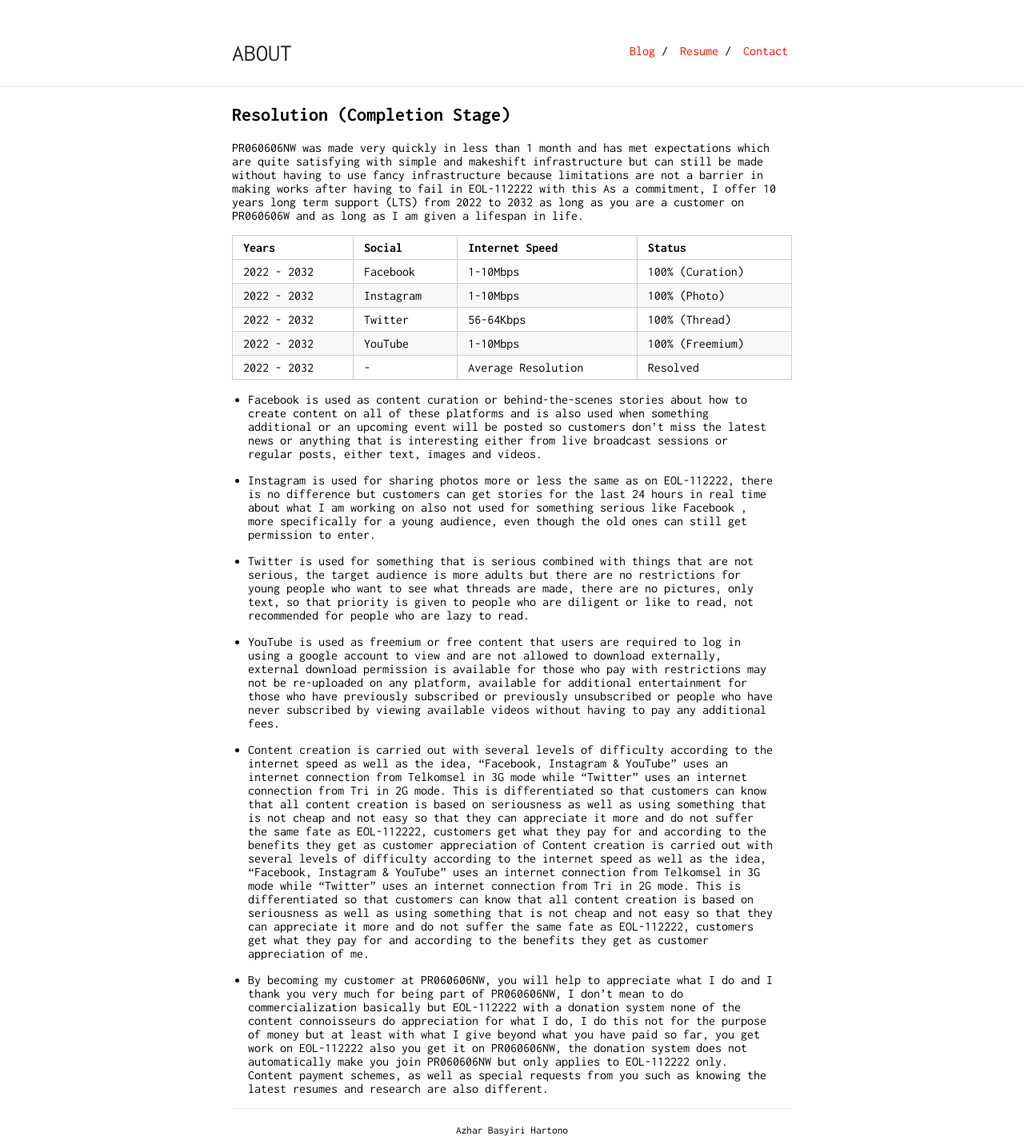
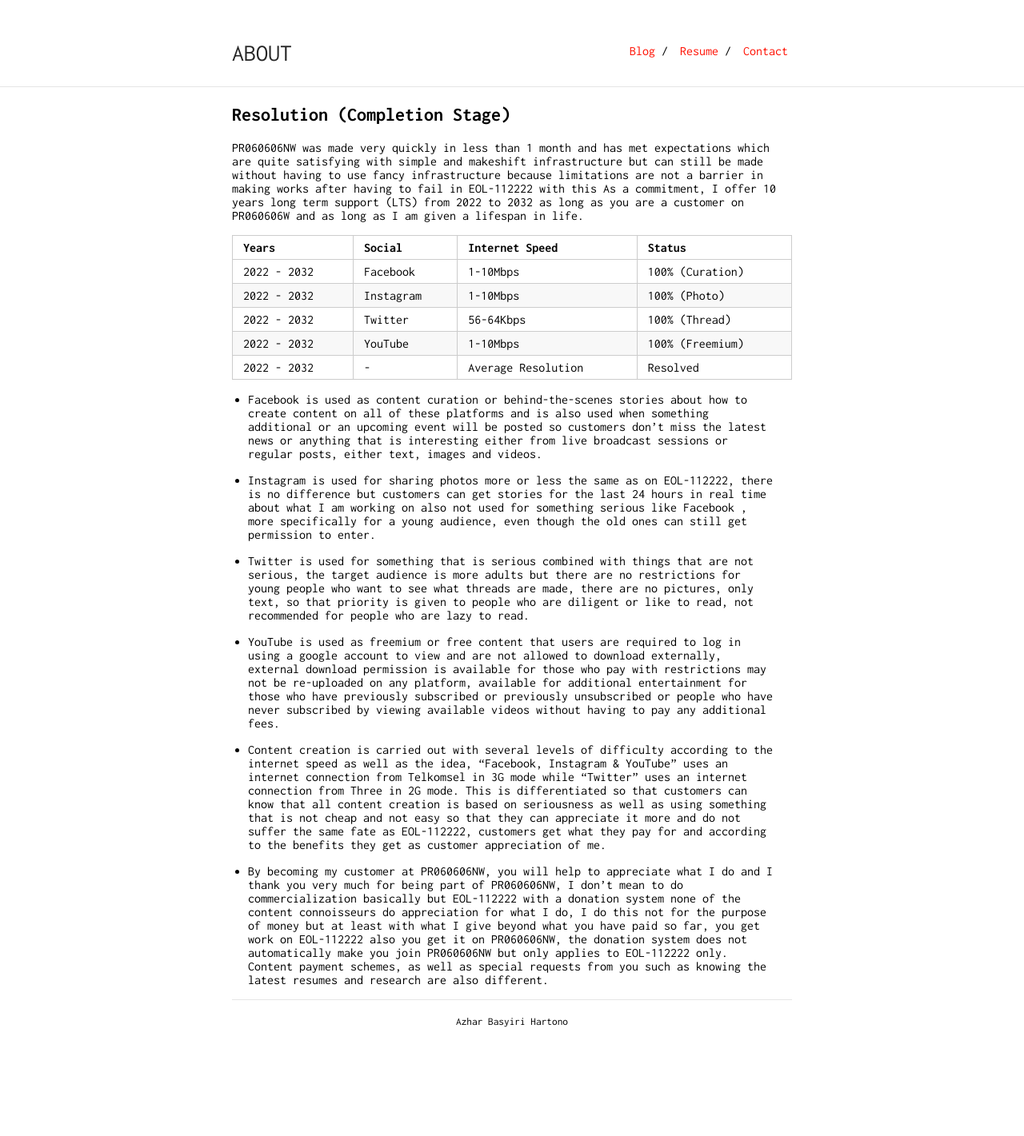
Before and after one commit to intrapegasus/en, a Jekyll site: the page built from resolution.md, in a window 1280 px wide. Shown: the whole page at 80% size. Built offline with Jekyll 4.4.1, drawn with Linux system fonts in a browser that asks for light colours; our own code applies the rules of GitHub Pages for plain Markdown files; after the commit the page ends 1285 px from its top, so only the background shows below that.

Commit message:
Update resolution.md

```diff
--- a/resolution.md
+++ b/resolution.md
@@ -19,6 +19,6 @@ Years       | Social          | Internet Speed      | Status
 
 * YouTube is used as freemium or free content that users are required to log in using a google account to view and are not allowed to download externally, external download permission is available for those who pay with restrictions may not be re-uploaded on any platform, available for additional entertainment for those who have previously subscribed or previously unsubscribed or people who have never subscribed by viewing available videos without having to pay any additional fees.
 
-* Content creation is carried out with several levels of difficulty according to the internet speed as well as the idea, "Facebook, Instagram & YouTube" uses an internet connection from Telkomsel in 3G mode while "Twitter" uses an internet connection from Tri in 2G mode. This is differentiated so that customers can know that all content creation is based on seriousness as well as using something that is not cheap and not easy so that they can appreciate it more and do not suffer the same fate as EOL-112222, customers get what they pay for and according to the benefits they get as customer appreciation of Content creation is carried out with several levels of difficulty according to the internet speed as well as the idea, "Facebook, Instagram & YouTube" uses an internet connection from Telkomsel in 3G mode while "Twitter" uses an internet connection from Tri in 2G mode. This is differentiated so that customers can know that all content creation is based on seriousness as well as using something that is not cheap and not easy so that they can appreciate it more and do not suffer the same fate as EOL-112222, customers get what they pay for and according to the benefits they get as customer appreciation of me.
+* Content creation is carried out with several levels of difficulty according to the internet speed as well as the idea, "Facebook, Instagram & YouTube" uses an internet connection from Telkomsel in 3G mode while "Twitter" uses an internet connection from Three in 2G mode. This is differentiated so that customers can know that all content creation is based on seriousness as well as using something that is not cheap and not easy so that they can appreciate it more and do not suffer the same fate as EOL-112222, customers get what they pay for and according to the benefits they get as customer appreciation of me.
 
 * By becoming my customer at PR060606NW, you will help to appreciate what I do and I thank you very much for being part of PR060606NW, I don't mean to do commercialization basically but EOL-112222 with a donation system none of the content connoisseurs do appreciation for what I do, I do this not for the purpose of money but at least with what I give beyond what you have paid so far, you get work on EOL-112222 also you get it on PR060606NW, the donation system does not automatically make you join PR060606NW but only applies to EOL-112222 only. Content payment schemes, as well as special requests from you such as knowing the latest resumes and research are also different.
```
